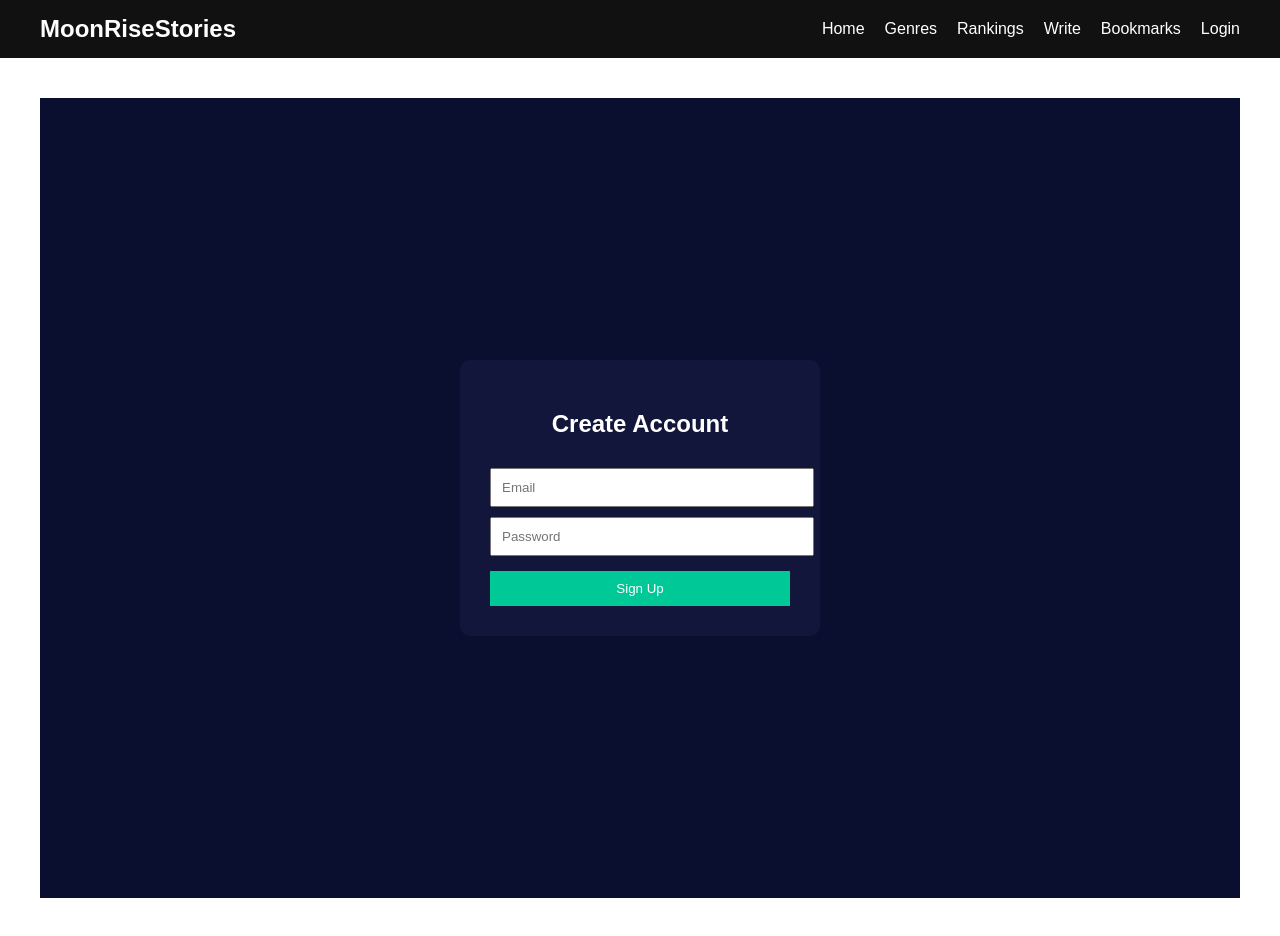
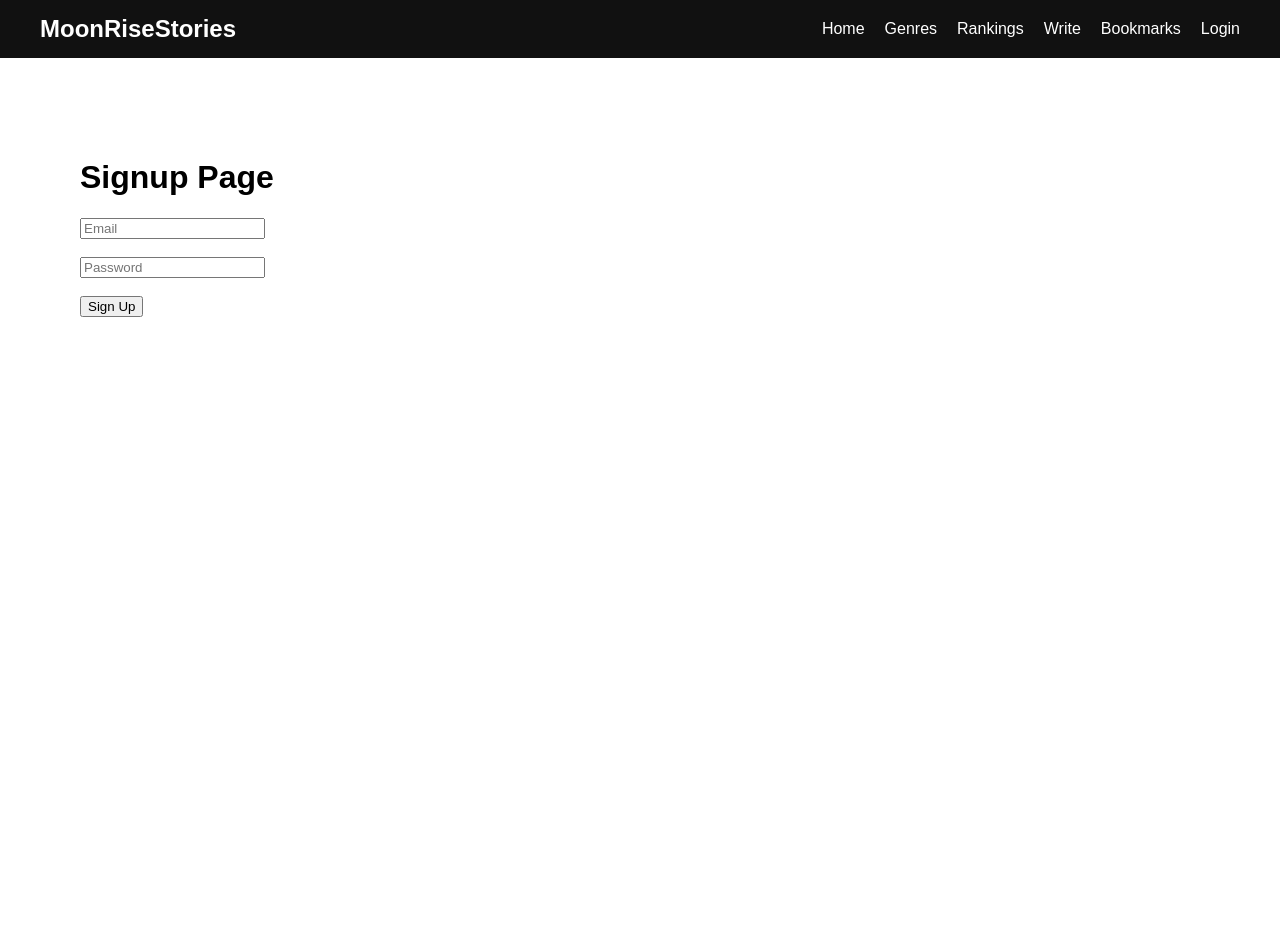
Before and after one commit to moonrisestories/moonrisestories, a Next.js app: page /signup in a window 1280 px wide. After the commit the page ends 800 px from the top, so only its background shows below. Built offline with nearby package versions, Linux system fonts and the light colour scheme.

Commit message:
fix signup page

```diff
--- a/app/lib/supabase.ts
+++ /dev/null
@@ -1,6 +0,0 @@
-import { createClient } from "@supabase/supabase-js";
-
-const supabaseUrl = "https://czhfvwnbvarojwhqqequ.supabase.co";
-const supabaseAnonKey = "sb_publishable_dWrzcFI1JFE52Me9zEZXOg_yzcYaj21";
-
-export const supabase = createClient(supabaseUrl, supabaseAnonKey);
--- a/app/signup/page.tsx
+++ b/app/signup/page.tsx
@@ -1,7 +1,7 @@
 "use client";
 
 import { useState } from "react";
-import { supabase } from "@/lib/supabase";
+import { supabase } from "../../lib/supabase";
 
 export default function SignupPage() {
   const [email, setEmail] = useState("");
@@ -9,68 +9,38 @@ export default function SignupPage() {
 
   const handleSignup = async () => {
     const { error } = await supabase.auth.signUp({
-      email: email,
-      password: password,
+      email,
+      password,
     });
 
     if (error) {
       alert(error.message);
     } else {
-      alert("Signup successful! Check your email.");
+      alert("Signup successful!");
     }
   };
 
   return (
-    <main
-      style={{
-        height: "100vh",
-        display: "flex",
-        justifyContent: "center",
-        alignItems: "center",
-        background: "#0b0f2f",
-        color: "white",
-      }}
-    >
-      <div
-        style={{
-          background: "#12163a",
-          padding: "30px",
-          borderRadius: "10px",
-          width: "300px",
-          textAlign: "center",
-        }}
-      >
-        <h2>Create Account</h2>
+    <div style={{ padding: "40px" }}>
+      <h1>Signup Page</h1>
 
       <input
         type="email"
         placeholder="Email"
         onChange={(e) => setEmail(e.target.value)}
-          style={{ width: "100%", padding: "10px", marginTop: "10px" }}
       />
+
+      <br /><br />
 
       <input
         type="password"
         placeholder="Password"
         onChange={(e) => setPassword(e.target.value)}
-          style={{ width: "100%", padding: "10px", marginTop: "10px" }}
       />
 
-        <button
-          onClick={handleSignup}
-          style={{
-            width: "100%",
-            padding: "10px",
-            marginTop: "15px",
-            background: "#00c896",
-            border: "none",
-            color: "white",
-            cursor: "pointer",
-          }}
-        >
-          Sign Up
-        </button>
+      <br /><br />
+
+      <button onClick={handleSignup}>Sign Up</button>
     </div>
-    </main>
   );
 }
```
Lines whose indentation alone changed are shown as unchanged.
